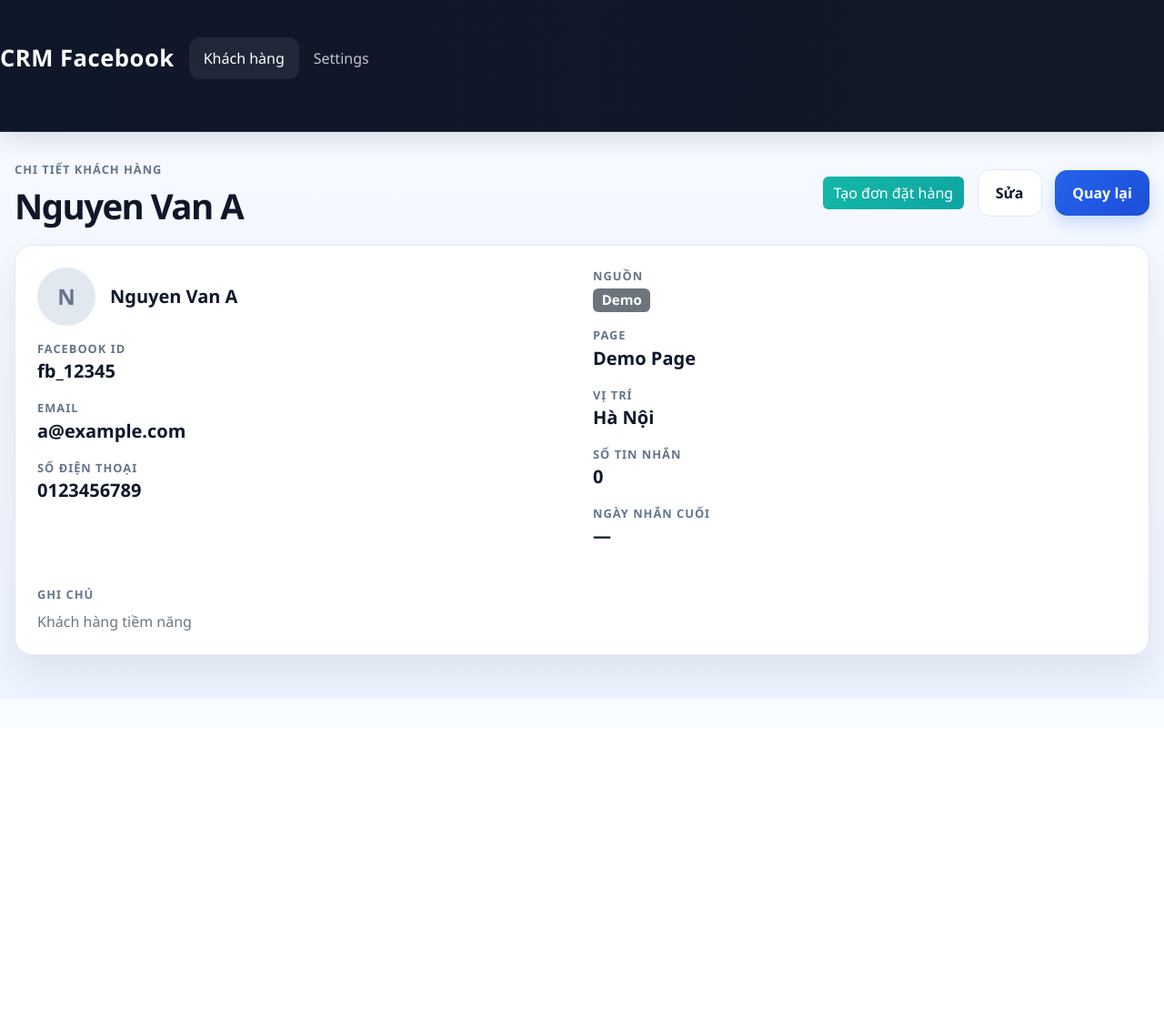
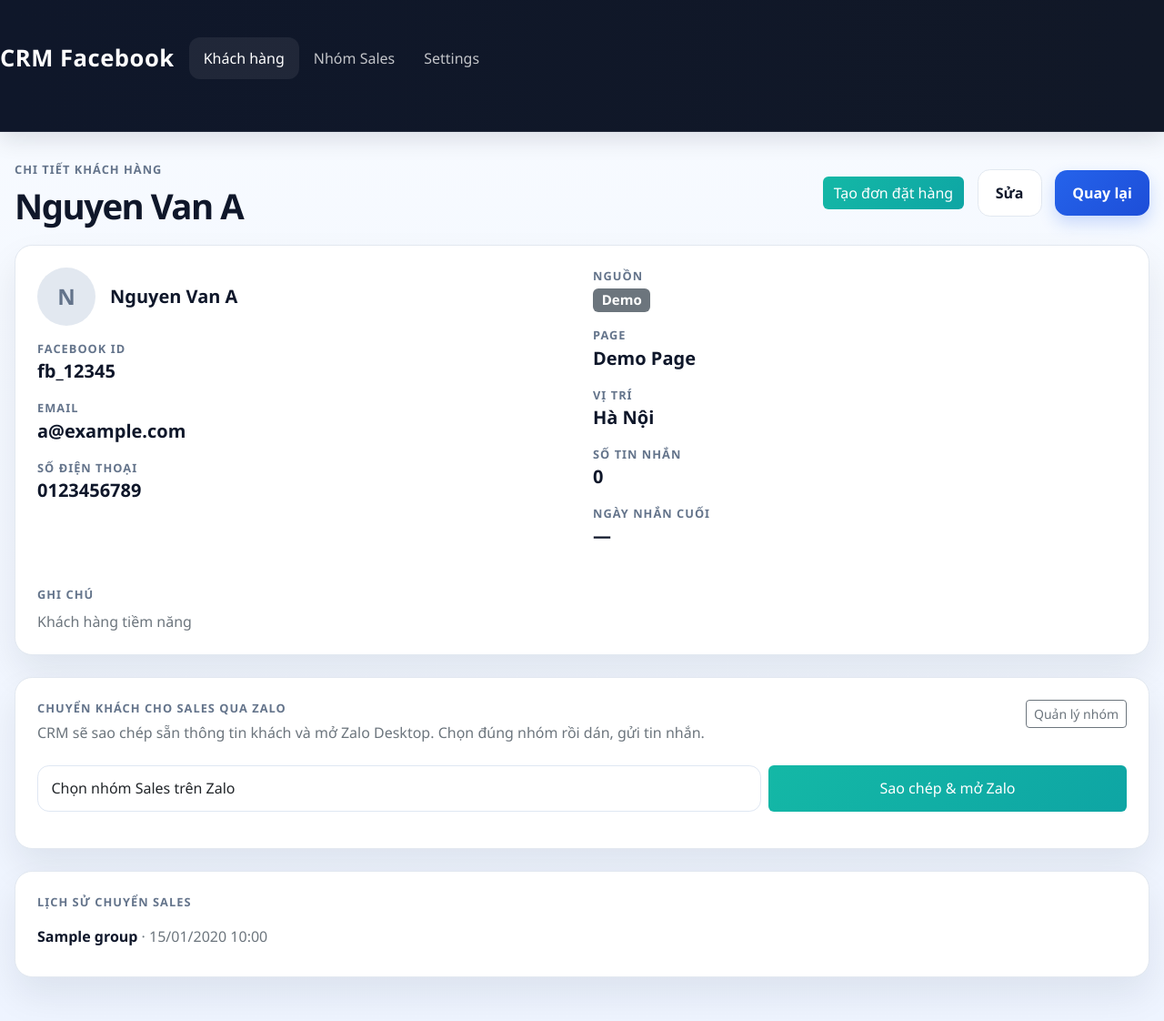
Before and after one commit to sondaihata-hash/CRMHAY, a Flask app: page /customers/1 in a window 1280 px wide. Shown: the whole page at 91% size. Before the commit the page ends 768 px from the top, so only its background shows below. Run offline with Flask 3, Linux system fonts and the light colour scheme; tables that the repository leaves empty hold one stand-in row (values such as "Sample post").

Commit message:
feat: add Zalo sales handoff workflow

```diff
--- a/app.py
+++ b/app.py
@@ -122,6 +122,24 @@ class Order(db.Model):
     note = db.Column(db.Text, nullable=True)
     created_at = db.Column(db.DateTime, nullable=False, default=datetime.utcnow)
     customer = db.relationship('Customer', backref=db.backref('orders', lazy=True))
+
+
+class SalesGroup(db.Model):
+    """A manually maintained destination list for the user's Zalo groups."""
+    id = db.Column(db.Integer, primary_key=True)
+    name = db.Column(db.String(200), nullable=False, unique=True)
+    description = db.Column(db.String(400), nullable=True)
+    created_at = db.Column(db.DateTime, nullable=False, default=datetime.utcnow)
+
+
+class SalesHandoff(db.Model):
+    id = db.Column(db.Integer, primary_key=True)
+    customer_id = db.Column(db.Integer, db.ForeignKey('customer.id'), nullable=False, index=True)
+    group_id = db.Column(db.Integer, db.ForeignKey('sales_group.id'), nullable=False, index=True)
+    message = db.Column(db.Text, nullable=False)
+    created_at = db.Column(db.DateTime, nullable=False, default=datetime.utcnow)
+    customer = db.relationship('Customer', backref=db.backref('sales_handoffs', lazy=True))
+    group = db.relationship('SalesGroup', backref=db.backref('handoffs', lazy=True))
 
 
 def write_customer_snapshot():
@@ -755,6 +773,24 @@ def init_db():
             db.session.commit()
 
 
+def build_zalo_handoff_message(customer):
+    """Keep a consistent, copy-ready message for the sales team."""
+    parts = [
+        'KHÁCH MỚI CẦN TƯ VẤN',
+        f'Họ tên: {customer.name}',
+        f'Số điện thoại: {customer.phone or "Chưa có"}',
+        f'Facebook: {customer.facebook_id or "Chưa có"}',
+        f'Khu vực: {customer.location or "Chưa rõ"}',
+        f'Nguồn: {customer.page_name or customer.source or "CRM"}',
+    ]
+    if customer.message_excerpt:
+        parts.append(f'Nội dung gần nhất: {customer.message_excerpt}')
+    if customer.notes:
+        parts.append(f'Ghi chú CRM: {customer.notes}')
+    parts.append(f'Chi tiết CRM: {url_for("customer_detail", c_id=customer.id, _external=True)}')
+    return '\n'.join(parts)
+
+
 @app.route('/')
 def index():
     return redirect(url_for('customers'))
@@ -803,7 +839,57 @@ def add_customer():
 @app.route('/customers/<int:c_id>')
 def customer_detail(c_id):
     c = Customer.query.get_or_404(c_id)
-    return render_template('customer_detail.html', c=c)
+    groups = SalesGroup.query.order_by(SalesGroup.name).all()
+    handoffs = SalesHandoff.query.filter_by(customer_id=c.id).order_by(SalesHandoff.created_at.desc()).limit(5).all()
+    return render_template('customer_detail.html', c=c, sales_groups=groups, handoffs=handoffs)
+
+
+@app.route('/customers/<int:c_id>/handoff-zalo', methods=['POST'])
+def handoff_customer_to_zalo(c_id):
+    customer = Customer.query.get_or_404(c_id)
+    group_id = request.form.get('group_id', type=int)
+    group = db.session.get(SalesGroup, group_id) if group_id else None
+    if not group:
+        return {'ok': False, 'message': 'Vui lòng chọn nhóm Sales.'}, 400
+
+    message = build_zalo_handoff_message(customer)
+    db.session.add(SalesHandoff(customer_id=customer.id, group_id=group.id, message=message))
+    db.session.commit()
+    return {'ok': True, 'message': message, 'group_name': group.name}
+
+
+@app.route('/sales-groups')
+def sales_groups():
+    return render_template('sales_groups.html', groups=SalesGroup.query.order_by(SalesGroup.name).all())
+
+
+@app.route('/sales-groups/add', methods=['POST'])
+def add_sales_group():
+    name = (request.form.get('name') or '').strip()
+    description = (request.form.get('description') or '').strip()
+    if not name:
+        flash('Tên nhóm Sales là bắt buộc.', 'danger')
+    elif SalesGroup.query.filter_by(name=name).first():
+        flash('Nhóm Sales này đã tồn tại.', 'warning')
+    else:
+        db.session.add(SalesGroup(name=name, description=description or None))
+        db.session.commit()
+        flash('Đã thêm nhóm Sales.', 'success')
+    return redirect(url_for('sales_groups'))
+
+
+@app.route('/sales-groups/<int:group_id>/delete', methods=['POST'])
+def delete_sales_group(group_id):
+    group = db.session.get(SalesGroup, group_id)
+    if not group:
+        flash('Không tìm thấy nhóm Sales.', 'danger')
+    elif group.handoffs:
+        flash('Không thể xóa nhóm đã có lịch sử chuyển khách.', 'warning')
+    else:
+        db.session.delete(group)
+        db.session.commit()
+        flash('Đã xóa nhóm Sales.', 'info')
+    return redirect(url_for('sales_groups'))
 
 
 @app.route('/orders/create/<int:customer_id>', methods=['GET', 'POST'])
--- a/templates/base.html
+++ b/templates/base.html
@@ -250,6 +250,7 @@
         <div class="collapse navbar-collapse">
           <ul class="navbar-nav me-auto mb-2 mb-lg-0">
             <li class="nav-item"><a class="nav-link active" href="/customers">Khách hàng</a></li>
+            <li class="nav-item"><a class="nav-link" href="/sales-groups">Nhóm Sales</a></li>
             <li class="nav-item"><a class="nav-link" href="/settings">Settings</a></li>
           </ul>
         </div>
--- a/templates/customer_detail.html
+++ b/templates/customer_detail.html
@@ -119,4 +119,73 @@
     </div>
     {% endif %}
   </div>
+
+  <div class="panel p-4 mt-4">
+    <div class="d-flex justify-content-between align-items-start gap-3 flex-wrap">
+      <div>
+        <div class="kpi-label">Chuyển khách cho Sales qua Zalo</div>
+        <div class="text-secondary mt-1">CRM sẽ sao chép sẵn thông tin khách và mở Zalo Desktop. Chọn đúng nhóm rồi dán, gửi tin nhắn.</div>
+      </div>
+      <a class="btn btn-sm btn-outline-secondary" href="/sales-groups">Quản lý nhóm</a>
+    </div>
+    {% if sales_groups %}
+      <form id="zaloHandoffForm" class="row g-2 mt-3" action="/customers/{{ c.id }}/handoff-zalo" method="post">
+        <div class="col-md-8">
+          <select class="form-select" name="group_id" required>
+            <option value="">Chọn nhóm Sales trên Zalo</option>
+            {% for group in sales_groups %}
+              <option value="{{ group.id }}">{{ group.name }}{% if group.description %} — {{ group.description }}{% endif %}</option>
+            {% endfor %}
+          </select>
+        </div>
+        <div class="col-md-4 d-grid">
+          <button class="btn success-btn" type="submit">Sao chép & mở Zalo</button>
+        </div>
+      </form>
+      <div id="zaloHandoffStatus" class="small mt-3" aria-live="polite"></div>
+    {% else %}
+      <div class="alert alert-warning mt-3 mb-0">Chưa có nhóm Sales. <a href="/sales-groups">Thêm nhóm để bắt đầu</a>.</div>
+    {% endif %}
+  </div>
+
+  {% if handoffs %}
+  <div class="panel p-4 mt-4">
+    <div class="kpi-label mb-2">Lịch sử chuyển Sales</div>
+    {% for handoff in handoffs %}
+      <div class="py-2 {% if not loop.last %}border-bottom{% endif %}">
+        <strong>{{ handoff.group.name }}</strong> <span class="text-secondary">· {{ handoff.created_at.strftime('%d/%m/%Y %H:%M') }}</span>
+      </div>
+    {% endfor %}
+  </div>
+  {% endif %}
+
+  <script>
+    const handoffForm = document.getElementById('zaloHandoffForm');
+    if (handoffForm) {
+      handoffForm.addEventListener('submit', async (event) => {
+        event.preventDefault();
+        const status = document.getElementById('zaloHandoffStatus');
+        const response = await fetch(handoffForm.action, {method: 'POST', body: new FormData(handoffForm)});
+        const data = await response.json();
+        if (!response.ok) {
+          status.className = 'small mt-3 text-danger';
+          status.textContent = data.message || 'Không thể chuẩn bị nội dung chuyển khách.';
+          return;
+        }
+        try {
+          await navigator.clipboard.writeText(data.message);
+        } catch (error) {
+          const textArea = document.createElement('textarea');
+          textArea.value = data.message;
+          document.body.appendChild(textArea);
+          textArea.select();
+          document.execCommand('copy');
+          textArea.remove();
+        }
+        status.className = 'small mt-3 text-success';
+        status.textContent = `Đã sao chép thông tin cho nhóm “${data.group_name}”. Zalo đang được mở — chọn nhóm và dán để gửi.`;
+        window.location.href = 'zalo://';
+      });
+    }
+  </script>
 {% endblock %}
```
Also changed, not shown: templates/sales_groups.html (added, +33 -0 lines).
